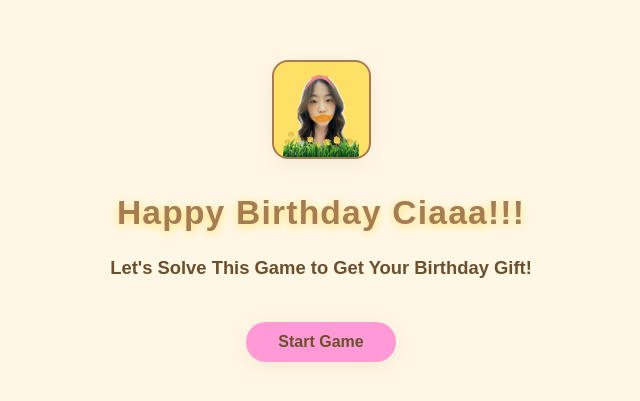
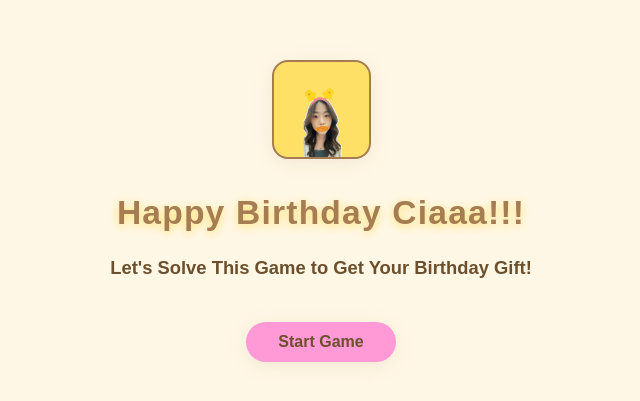
Before and after one commit to joyekaaa/ciduck, a plain HTML site: page index.html in a window 1280 px wide. Shown: the part 217-618 px from the top of the page, without its empty margins (319-959 px from the left). Drawn offline with Linux system fonts and the light colour scheme.

Commit message:
Update index.html

```diff
--- a/index.html
+++ b/index.html
@@ -10,7 +10,7 @@
   <div id="app">
     <!-- Home / Landing Page -->
     <section id="home" class="center-content">
-      <img src="duck-cia.png" alt="Cia Duck" class="duck-img" />
+      <img src="duck-cia2.png" alt="Cia Duck" class="duck-img" />
       <h1>Happy Birthday Ciaaa!!!</h1>
       <h2>Let's Solve This Game to Get Your Birthday Gift!</h2>
       <button id="startBtn" class="btn-primary">Start Game</button>
```
